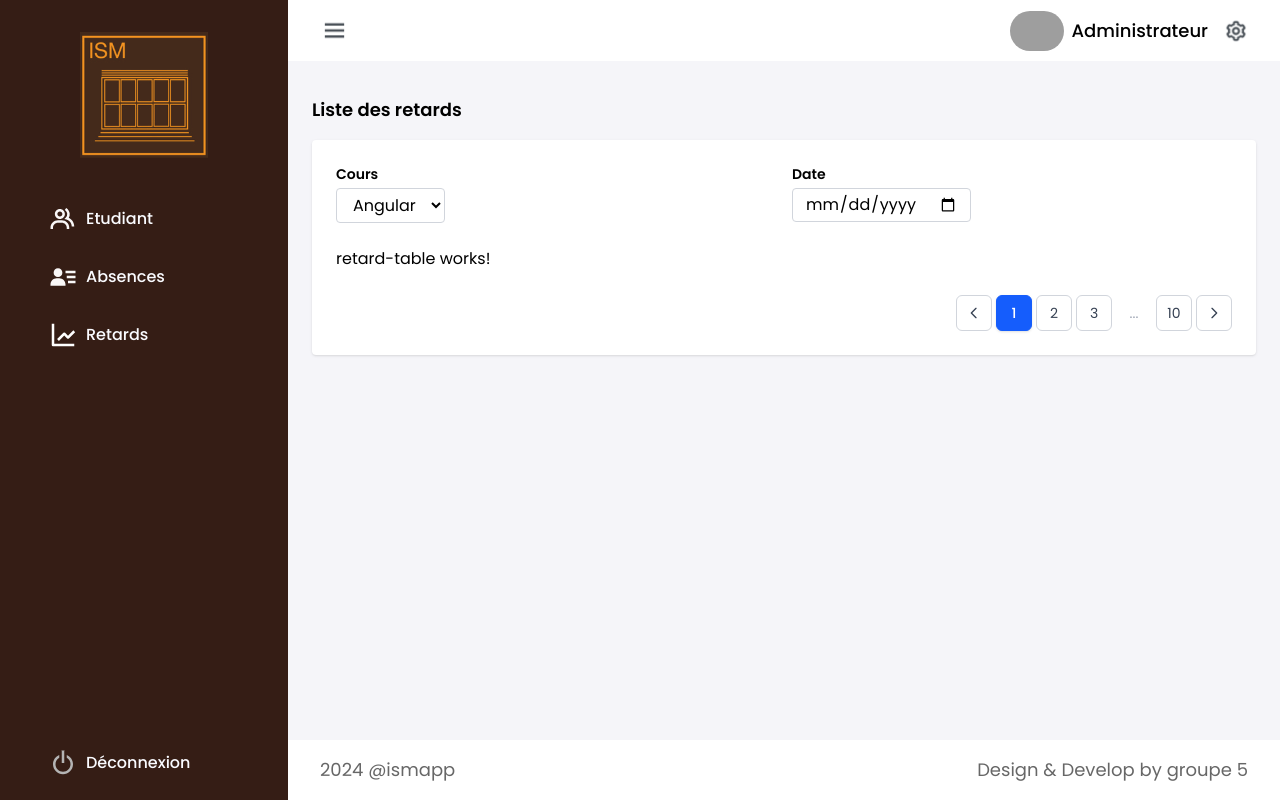
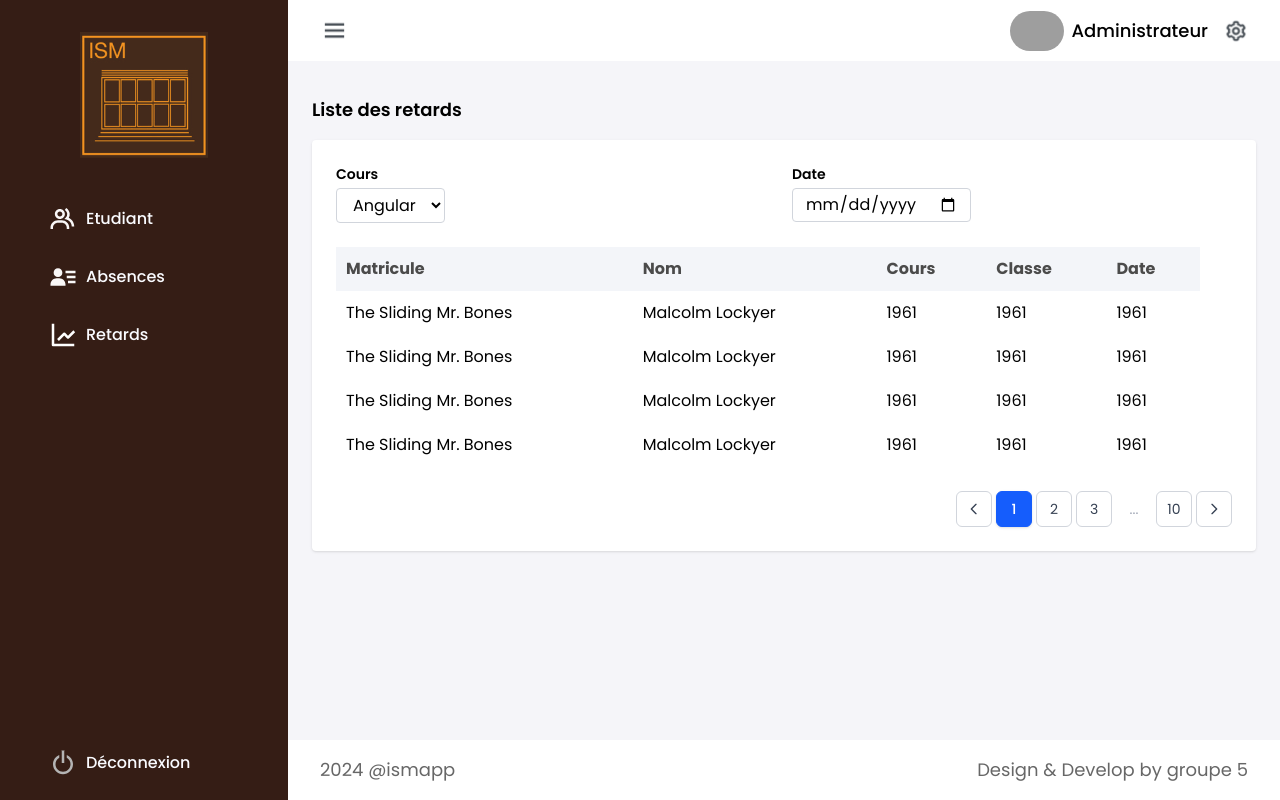
Before and after one commit to YayaSOW/hackathon_front_groupe_5, an Angular app: page /retard in a window 1280 px wide. Built offline with nearby package versions, Linux system fonts and the light colour scheme; grey boxes are pictures that could not be loaded.

Commit message:
Mise a jour commit precedent

```diff
--- a/src/app/app.routes.ts
+++ b/src/app/app.routes.ts
@@ -2,6 +2,7 @@ import { Routes } from '@angular/router';
 import { EtudiantListPageComponent } from './pages/admin/etudiants/etudiant-list-page/etudiant-list-page.component';
 import { AbsenceListPageComponent } from './pages/admin/absences/absence-list-page/absence-list-page.component';
 import { RetardListPageComponent } from './pages/admin/retards/retard-list-page/retard-list-page.component';
+import { AbsenceItemComponent } from './pages/admin/absences/absence-item/absence-item.component';
 
 export const routes: Routes = [
     {
@@ -13,6 +14,10 @@ export const routes: Routes = [
         component: AbsenceListPageComponent
     },
     {
+        path: 'item',
+        component: AbsenceItemComponent
+    },
+    {
         path: 'retard',
         component: RetardListPageComponent
     }
--- a/src/app/pages/admin/retards/retard-table/retard-table.component.html
+++ b/src/app/pages/admin/retards/retard-table/retard-table.component.html
@@ -1 +1,48 @@
-<p>retard-table works!</p>
+<table class="w-full">
+  <thead>
+    <tr>
+      <th class="p-2.5 bg-[#EFF2F7] text-black opacity-70 text-left">Matricule</th>
+      <th class="p-2.5 bg-[#EFF2F7] text-black opacity-70 text-left">Nom</th>
+      <th class="p-2.5 bg-[#EFF2F7] text-black opacity-70 text-left">Cours</th>
+      <th class="p-2.5 bg-[#EFF2F7] text-black opacity-70 text-left">Classe</th>
+      <th class="p-2.5 bg-[#EFF2F7] text-black opacity-70 text-left">Date</th>
+    </tr>
+  </thead>
+  <tbody>
+    <tr class="mb-2">
+      <td class="p-2.5">The Sliding Mr. Bones</td>
+      <td class="p-2.5">Malcolm Lockyer</td>
+      <td class="p-2.5">1961</td>
+      <td class="p-2.5">1961</td>
+      <td class="p-2.5">1961</td>
+    </tr>
+
+     <tr class="mb-2">
+      <td class="p-2.5">The Sliding Mr. Bones</td>
+      <td class="p-2.5">Malcolm Lockyer</td>
+      <td class="p-2.5">1961</td>
+      <td class="p-2.5">1961</td>
+      <td class="p-2.5">1961</td>
+      <td class="p-2.5">
+    </tr>
+
+     <tr class="mb-2">
+      <td class="p-2.5">The Sliding Mr. Bones</td>
+      <td class="p-2.5">Malcolm Lockyer</td>
+      <td class="p-2.5">1961</td>
+      <td class="p-2.5">1961</td>
+      <td class="p-2.5">1961</td>
+      <td class="p-2.5">
+    </tr>
+
+     <tr class="mb-2">
+      <td class="p-2.5">The Sliding Mr. Bones</td>
+      <td class="p-2.5">Malcolm Lockyer</td>
+      <td class="p-2.5">1961</td>
+      <td class="p-2.5">1961</td>
+      <td class="p-2.5">1961</td>
+      <td class="p-2.5">
+    </tr>
+
+  </tbody>
+</table>
```
